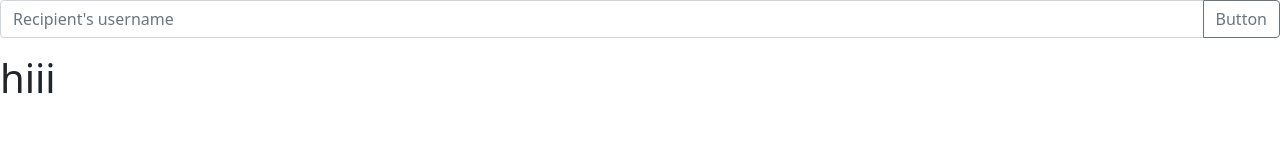
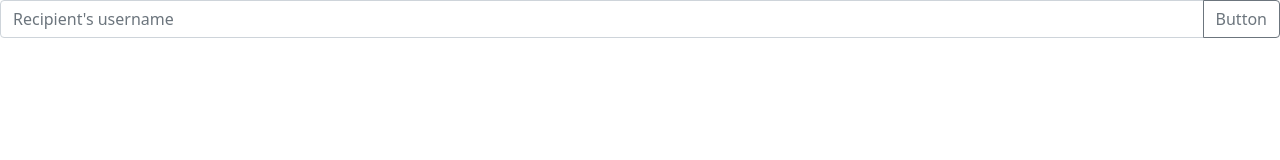
Before and after one commit to AbhishekV9/Todo-list-React, a React (Create React App) app: page / in a window 1280 px wide. Shown: the top 160 px of the page. Built offline with nearby package versions, Linux system fonts and the light colour scheme.

Commit message:
installed some more libraries

```diff
--- a/package.json
+++ b/package.json
@@ -9,7 +9,10 @@
     "bootstrap": "^5.1.1",
     "react": "^17.0.2",
     "react-dom": "^17.0.2",
+    "react-redux": "^7.2.5",
     "react-scripts": "4.0.3",
+    "redux": "^4.1.1",
+    "redux-thunk": "^2.3.0",
     "web-vitals": "^1.1.2"
   },
   "scripts": {
--- a/src/components/App.js
+++ b/src/components/App.js
@@ -1,15 +1,14 @@
+import React,{ Component} from 'react';
 import Form from './Form'
 
-
-function App() {
-  return (
-    <div>
-       <Form / >
-      <div className="App">
-        <h1>hiii</h1>
+class App extends Component{
+  render(){
+    return(
+      <div>
+        <Form />
       </div>
-    </div>
-  );
+    )
+  }
 }
 
 export default App;
```
Also changed, not shown: 1 other file (tests, documents, lock files or other folders).
